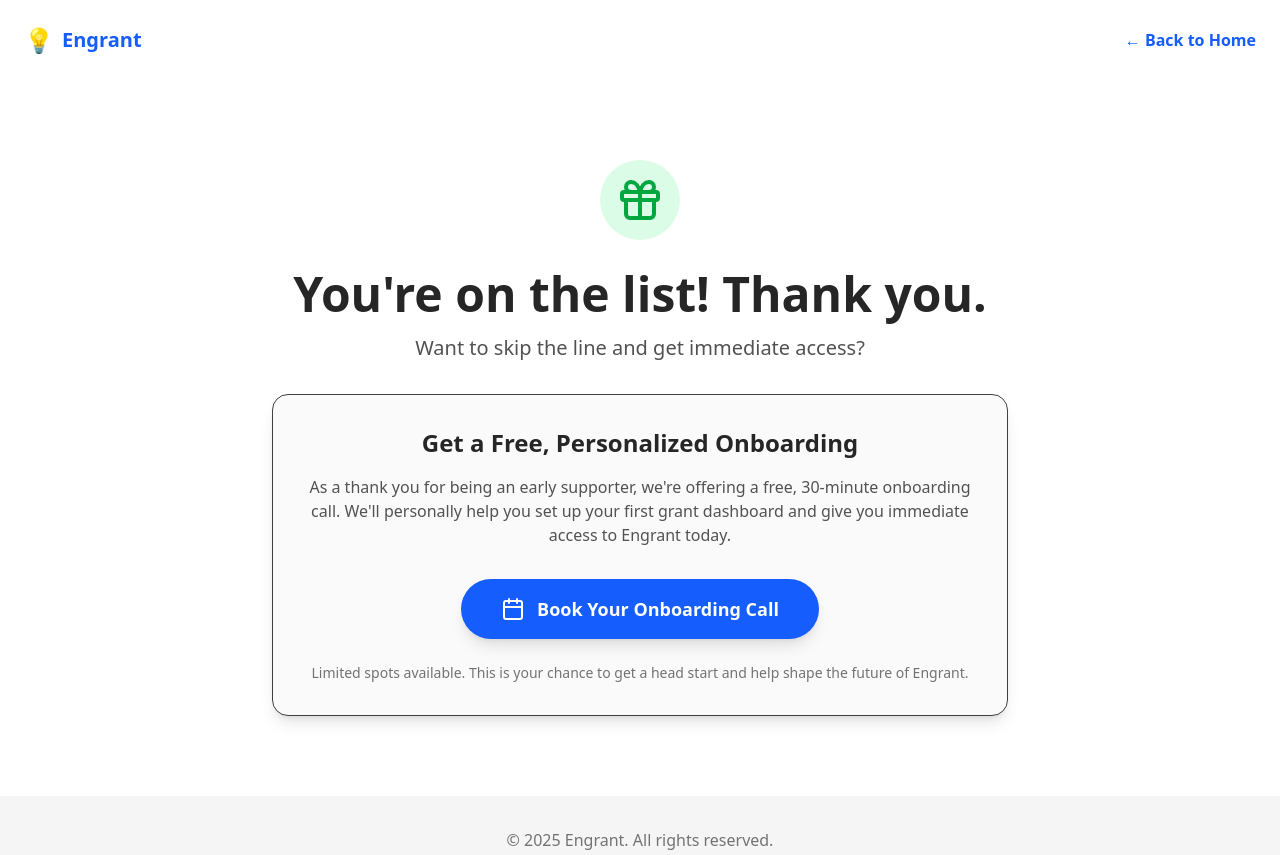
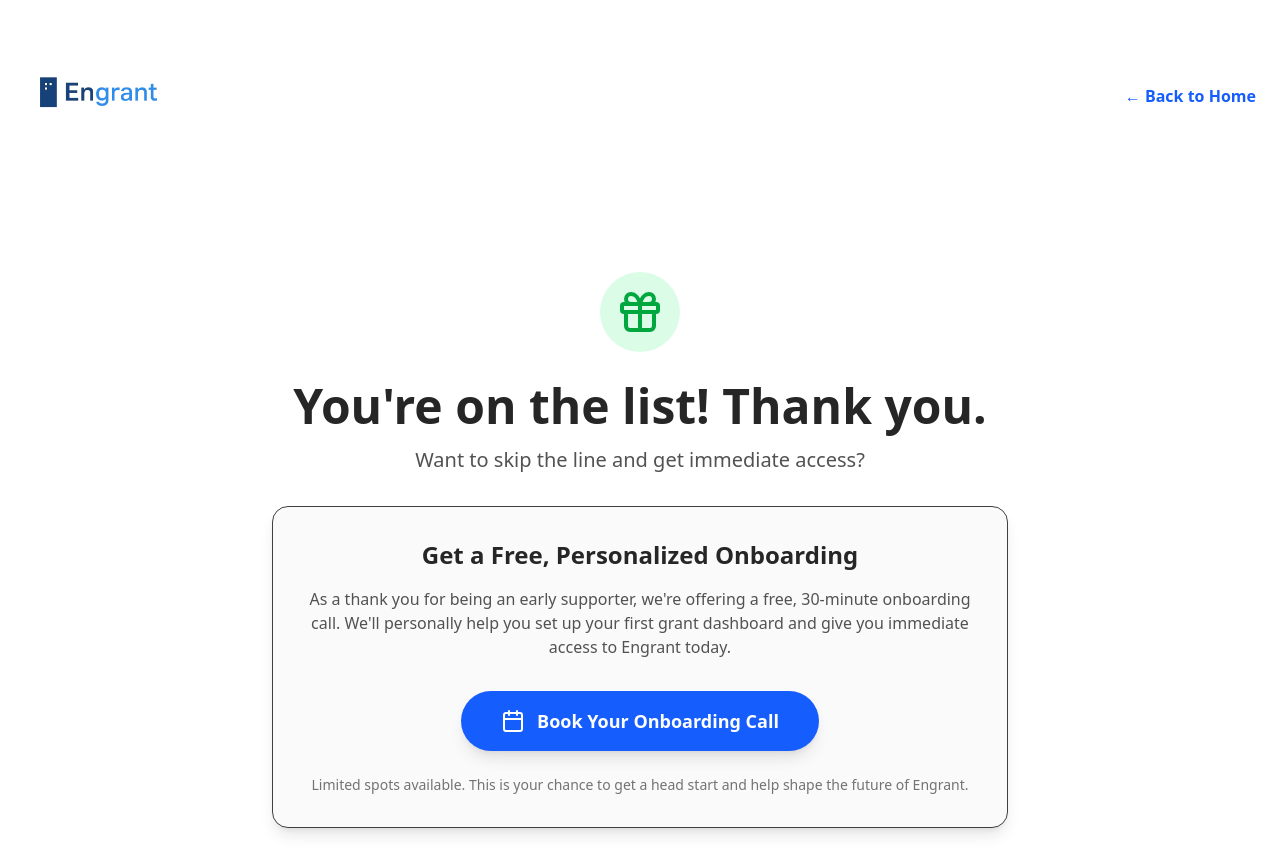
Before and after one commit to uluhonolulu/engrant-web, a Gatsby site: page /book in a window 1280 px wide. Shown: the top 855 px of the page. Built offline with nearby package versions, Linux system fonts and the light colour scheme; Gatsby itself is replaced by a stand-in of ours.

Commit message:
Proper redirect to the booking page; added logo to booking

```diff
--- a/src/components/ngo-dash-trickle/WaitlistCTA.js
+++ b/src/components/ngo-dash-trickle/WaitlistCTA.js
@@ -17,7 +17,7 @@ export default function WaitlistCTA() {
                     Sign up now for early access and exclusive benefits.
                 </p>
 				<div className="max-w-md mx-auto">
-					<Waitlist/>
+					<Waitlist afterJoinWaitlistUrl="/dashboard"/>
 				</div>
             </div>
         </section>
--- a/src/pages/book.js
+++ b/src/pages/book.js
@@ -2,15 +2,15 @@ import React from 'react';
 import { Link } from 'gatsby';
 import { motion } from 'framer-motion';
 import { Calendar, ArrowRight, Gift } from 'lucide-react';
+import logo from '../images/Logo_transparent_bg.png';
 
 const BookPage = () => {
   return (
     <div className="bg-white text-neutral-700 font-sans min-h-screen flex flex-col">
       {/* Navigation */}
       <nav className="p-6 container mx-auto flex justify-between items-center">
-        <div className="flex items-center text-primary-600 font-bold text-xl">
-          <span className="text-green-500 mr-2 text-2xl">💡</span>
-          Engrant
+        <div className="flex items-center">
+          <img src={logo} alt="EnGrant Logo" className="h-36 w-auto rounded-lg align-middle" />
         </div>
         <div>
           <Link to="/ngo-dash" className="text-primary-600 hover:text-primary-700 font-semibold">
```
